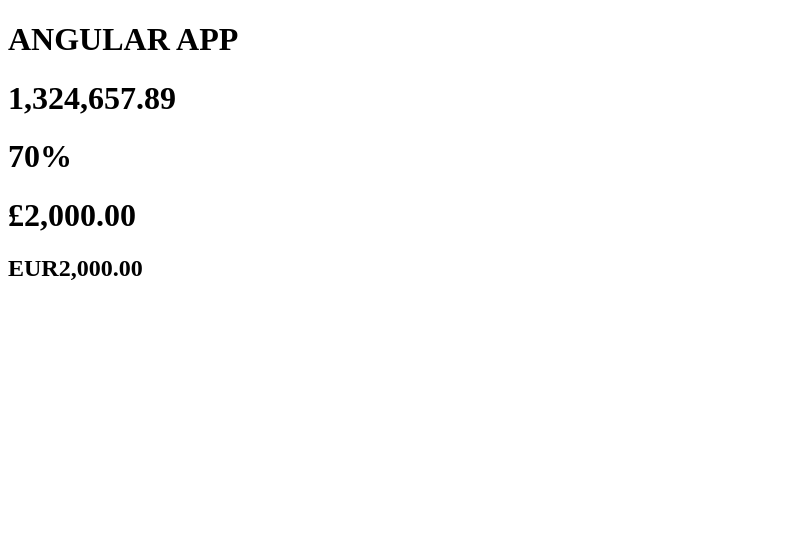
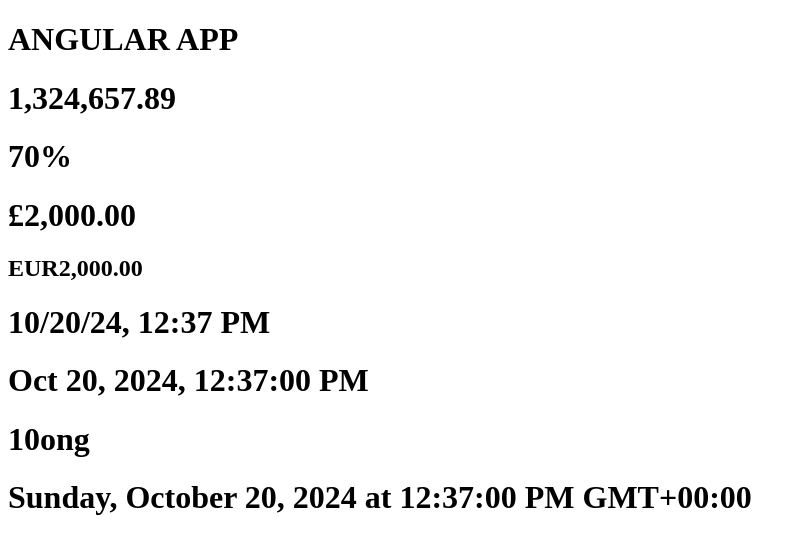
Before and after one commit to B00ttl3/Pipes-In-Angular, an Angular app: page / in a window 1280 px wide. Shown: the top 554 px of the page, without its empty margins (0-806 px from the left). Built offline with nearby package versions, Linux system fonts and the light colour scheme.

Commit message:
Learnt about date and time pipe in angular

```diff
--- a/src/app/app.component.html
+++ b/src/app/app.component.html
@@ -48,3 +48,11 @@
 <!-- If we want to show the currency code instead of symbol use the parameter below. after the code add another : and then put 'code' to show the code instead of the currency symbol -->
 
 <h2>{{ 2000 | currency : 'EUR' : 'code' }}</h2>
+
+
+<!-- Date & Time Pipe: The angular can not render the date itself, so we have to use JavaScript to render the date and time, for this we will make a variable and then make it = to the new Date() with which we will be able to render the today's date and time. and to make it look like good date we will use the date pipe and make it look professional date. And after parameterizing the pipe with 'short' 'medium' 'Long' & 'full' we can choose that which type of time and date we want to show in our site -->
+
+<h1>{{ today | date : 'short' }}</h1>
+<h1>{{ today | date : 'medium' }}</h1>
+<h1>{{ today | date : 'Long' }}</h1>
+<h1>{{ today | date : 'full' }}</h1>
--- a/src/app/app.component.ts
+++ b/src/app/app.component.ts
@@ -1,4 +1,4 @@
-import { CurrencyPipe, DecimalPipe, LowerCasePipe, PercentPipe, TitleCasePipe, UpperCasePipe } from '@angular/common';
+import { CurrencyPipe, DatePipe, DecimalPipe, LowerCasePipe, PercentPipe, TitleCasePipe, UpperCasePipe } from '@angular/common';
 import { Component } from '@angular/core';
 @Component({
   selector: 'app-root',
@@ -9,13 +9,15 @@ import { Component } from '@angular/core';
     TitleCasePipe,
     DecimalPipe,
     PercentPipe,
-    CurrencyPipe
+    CurrencyPipe,
+    DatePipe,
   ],
   templateUrl: './app.component.html',
   styleUrl: './app.component.css'
 })
 export class AppComponent {
   title: string = 'ANGULAR APP';
+  today = new Date();
 
   upperCase() {
     this.title = this.title.toUpperCase();
```
